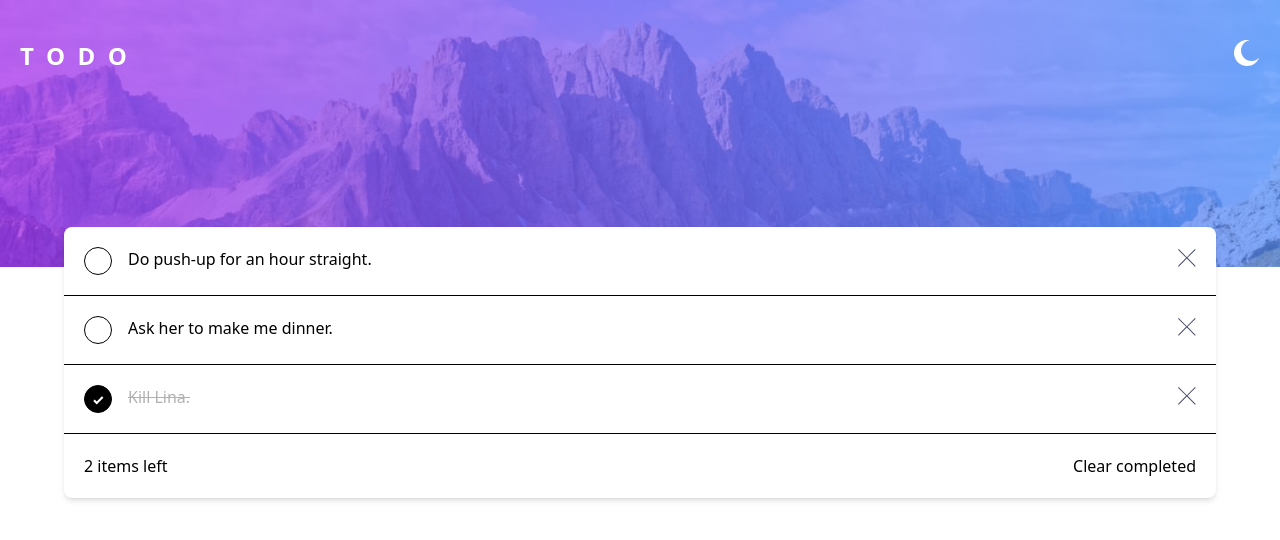
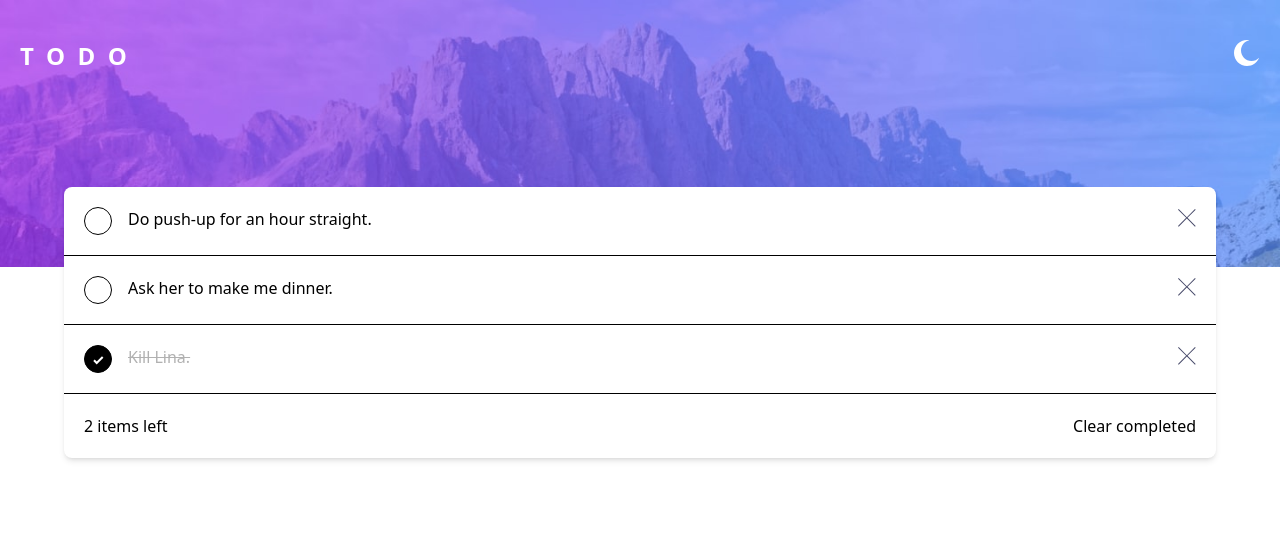
Before and after one commit to SeyBoo/todo-app, a Next.js app: page / in a window 1280 px wide. Shown: the top 540 px of the page. Built offline with nearby package versions, Linux system fonts and the light colour scheme.

Commit message:
Style update

```diff
--- a/common/layout/baseLayout.tsx
+++ b/common/layout/baseLayout.tsx
@@ -9,7 +9,7 @@ export const BaseLayout: FunctionComponent<PropsWithChildren> = (
   return (
       <>
         <Nav/>
-        <main>
+        <main className="flex flex-col -mt-20 relative max-w-[90%] m-auto gap-5">
           {children}
         </main>
       </>
--- a/module/todo/component/itemCard.tsx
+++ b/module/todo/component/itemCard.tsx
@@ -42,15 +42,14 @@ const ItemCard: FunctionComponent<ItemCardProps> = (
   }, [todo.completed])
 
   const renderName = useCallback(() => {
-    const defaultStyling = 'ml-4';
     if (todo.completed) {
       return (
-          <p className={`${defaultStyling} line-through opacity-30`}>{todo.content}</p>
+          <p className="line-through opacity-30">{todo.content}</p>
       )
     }
 
     return (
-        <p className={defaultStyling}>{todo.content}</p>
+        <p>{todo.content}</p>
     )
   }, [todo.completed])
 
@@ -64,7 +63,7 @@ const ItemCard: FunctionComponent<ItemCardProps> = (
 
   return (
       <div className="flex justify-between items-center p-5 border-b">
-        <div className="flex align-middle">
+        <div className="flex align-middle gap-4">
           {renderStatusButton()}
           {renderName()}
         </div>
--- a/module/todo/component/itemsList.tsx
+++ b/module/todo/component/itemsList.tsx
@@ -26,7 +26,7 @@ const ItemsList: FunctionComponent = () => {
   }, [dispatch]);
 
   return (
-      <ol className="-mt-10 z-50 relative w-[90%] m-auto bg-[#fff] rounded-lg shadow-md">
+      <ol className="z-50 relative bg-[#fff] rounded-lg shadow-md">
         {todo?.map(todo =>
             <ItemCard
                 key={todo.uuid}
```
